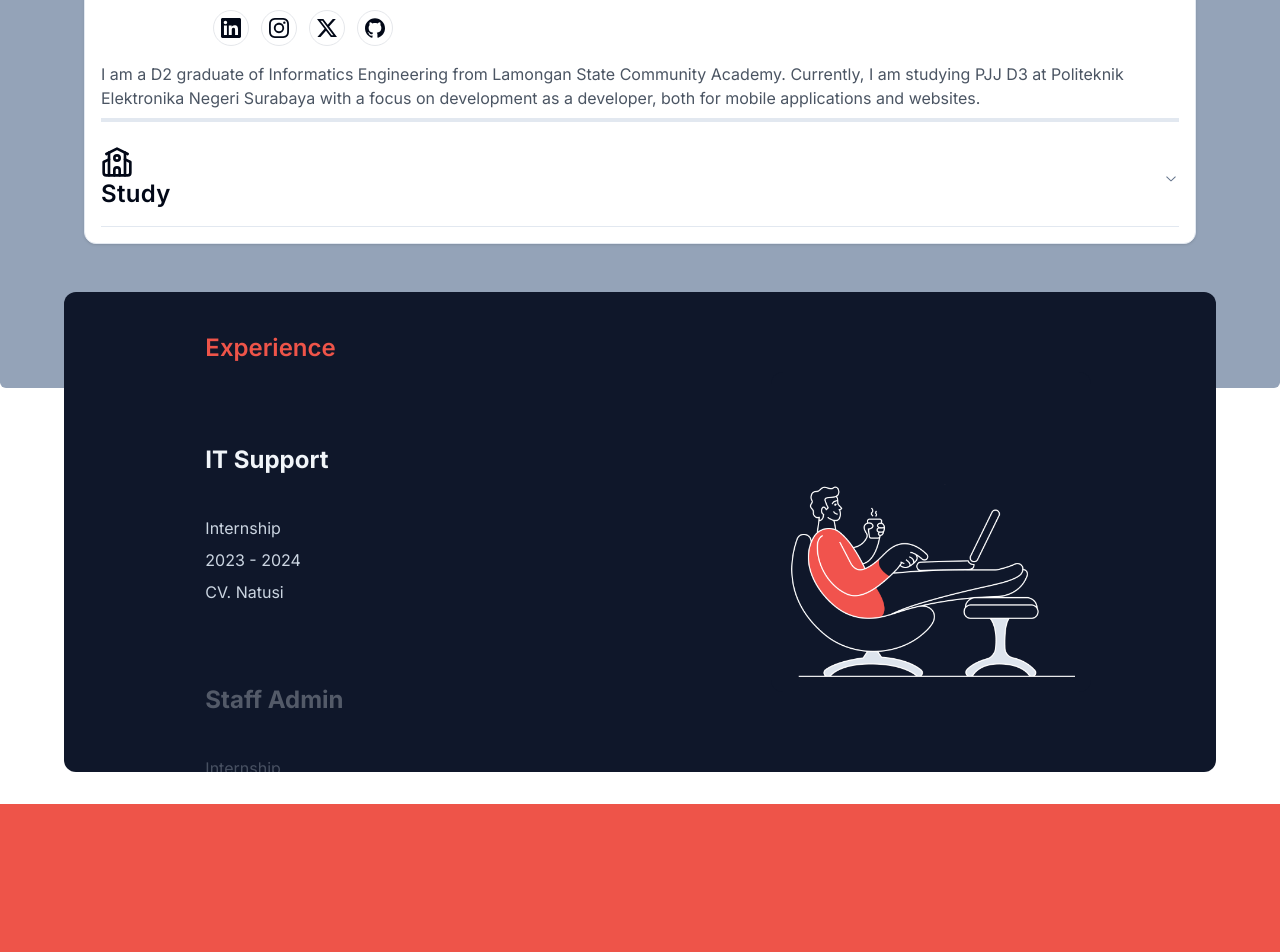
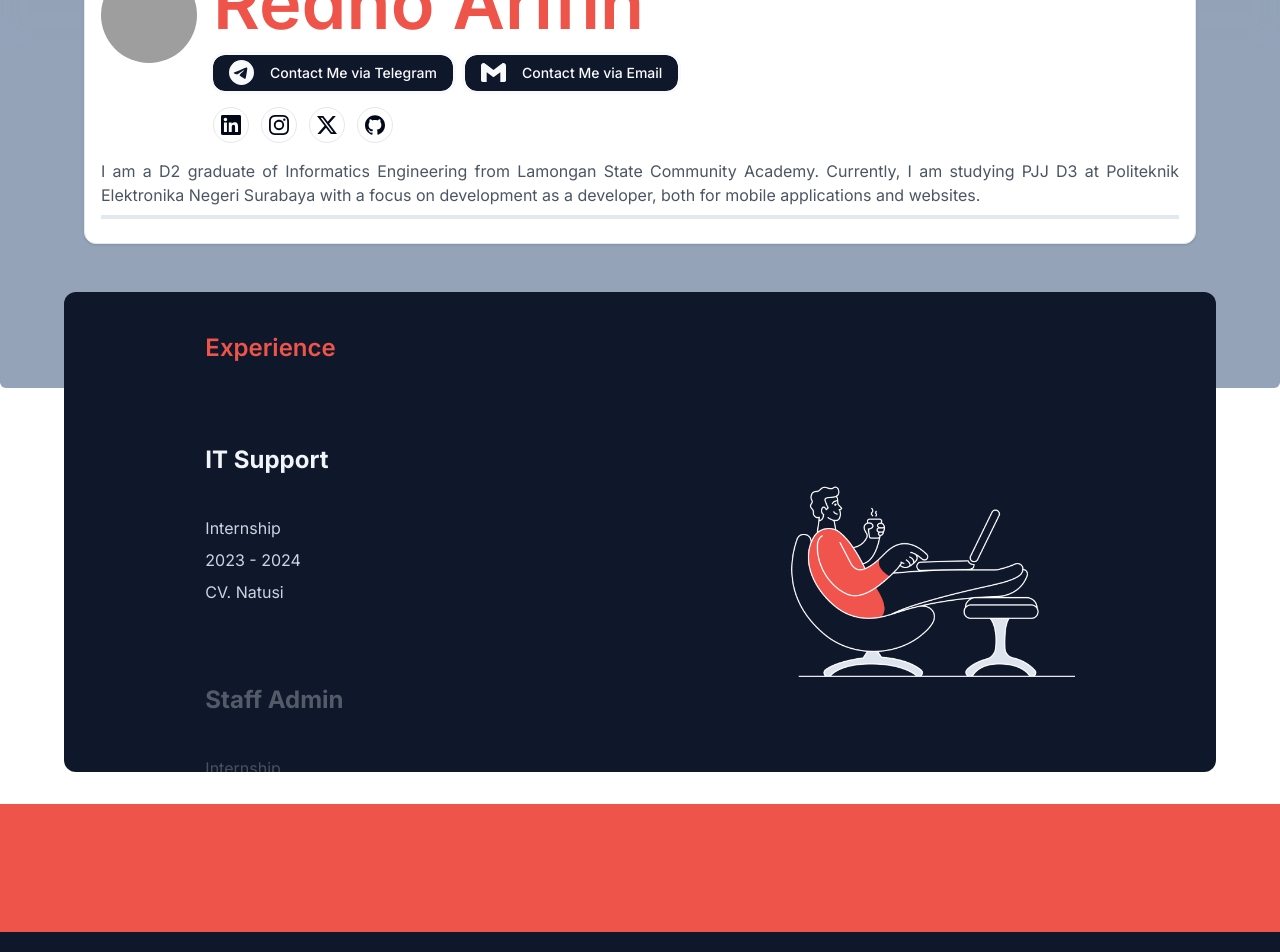
Before and after one commit to redhocode/redhocode-portofolio-2024, a Next.js app: page /en/about in a window 1280 px wide. Shown: the part 380-1332 px from the top of the page. Built offline with nearby package versions, Linux system fonts and the light colour scheme; grey boxes are pictures that could not be loaded.

Commit message:
fix fix layout

```diff
--- a/src/app/[locale]/about/page.tsx
+++ b/src/app/[locale]/about/page.tsx
@@ -148,11 +148,11 @@ export default function Page() {
                       </div>
                     </div>
                   </div>
-                  <p className="text-gray-600 dark:text-gray-400 mt-4 text-pretty">
+                  <p className="text-gray-600 dark:text-gray-400 mt-4 md:text-pretty text-justify">
                     {t("desc")}
                   </p>
                   <hr className="my-2 border-2" />
-                  <Accordion type="single" collapsible className="w-full">
+                  {/* <Accordion type="single" collapsible className="w-full">
                     <AccordionItem value="item-2">
                       <AccordionTrigger>
                         <div className="md:text-2xl">
@@ -161,18 +161,18 @@ export default function Page() {
                         </div>
                       </AccordionTrigger>
                       <AccordionContent>
-                        {/* <div className="flex flex-row gap-3 mb-4 items-center">
+                        <div className="flex flex-row gap-3 mb-4 items-center">
                           <GraduationCap className="w-8 h-8" />
                           <span className="font-semibold">{t("study-1")}</span>
                         </div>
                         <div className="flex flex-row gap-3 items-center">
                           <School className="w-8 h-8" />
                           <span className="font-semibold">{t("study-2")}</span>
-                        </div> */}
+                        </div>
                         <Study />
                       </AccordionContent>
                     </AccordionItem>
-                  </Accordion>
+                  </Accordion> */}
                 </Card>
               </div>
             </div>
--- a/src/app/[locale]/page.tsx
+++ b/src/app/[locale]/page.tsx
@@ -10,12 +10,12 @@ export default function Home() {
   return (
     <>
       <Hero />
-      <div className="bg-slate-950 h-16 dark:bg-[#ee5449]"></div>
+      <div className="bg-slate-950 md:h-16 dark:bg-[#ee5449]"></div>
       <About />
       <div className="bg-slate-950 ">
         <Tech />
       </div>
-      <div className="bg-slate-950 h-24 dark:bg-[#ee5449] mb-4">
+      <div className="bg-slate-950 md:h-24 h-10 dark:bg-[#ee5449] mb-4">
       </div>
         <HeroParallaxDemo />
     </>
--- a/src/components/Footer/index.tsx
+++ b/src/components/Footer/index.tsx
@@ -1,7 +1,7 @@
 export default function Footer() {
     return (
       <>
-        <div className="bg-[#ee5449] min-h-44 bottom-3"></div>
+        <div className="bg-[#ee5449] md:min-h-32 min-h-16 bottom-3"></div>
         <div className="bg-slate-900 min-h-10 bottom-3">
           <div className="container">
             <div className="text-slate-400 py-4">© 2024. Development by <a className="underline" href="https://github.com/redhocode" target="_blank">Redho Arifin</a>.</div>
--- a/src/components/ui/hero-parallax.tsx
+++ b/src/components/ui/hero-parallax.tsx
@@ -165,7 +165,7 @@ export const ProductCard = ({
 const Footer = () => {
   return (
     <footer className=" mt-auto">
-      <div className="bg-[#ee5449] min-h-36"></div>
+      <div className="bg-[#ee5449] md:min-h-24 min-h-16"></div>
       <div className="bg-slate-900 min-h-10 bottom-3">
         <div className="container">
           <div className="text-slate-400 py-4">
```
